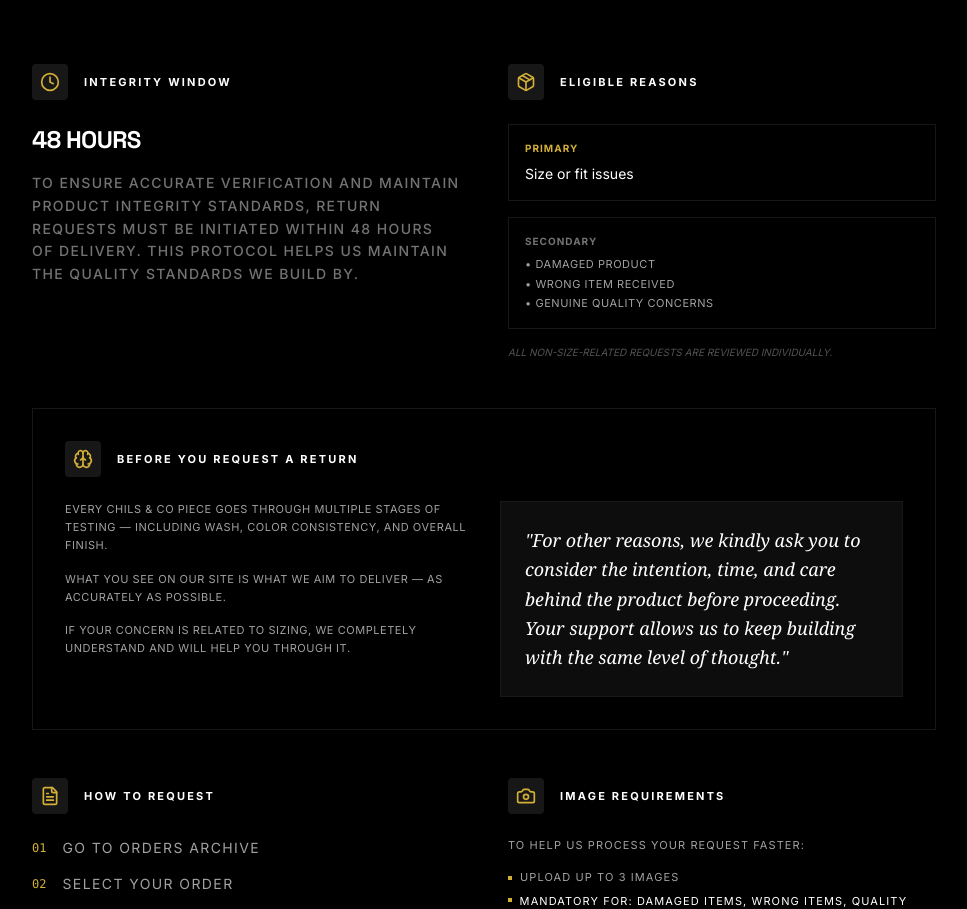
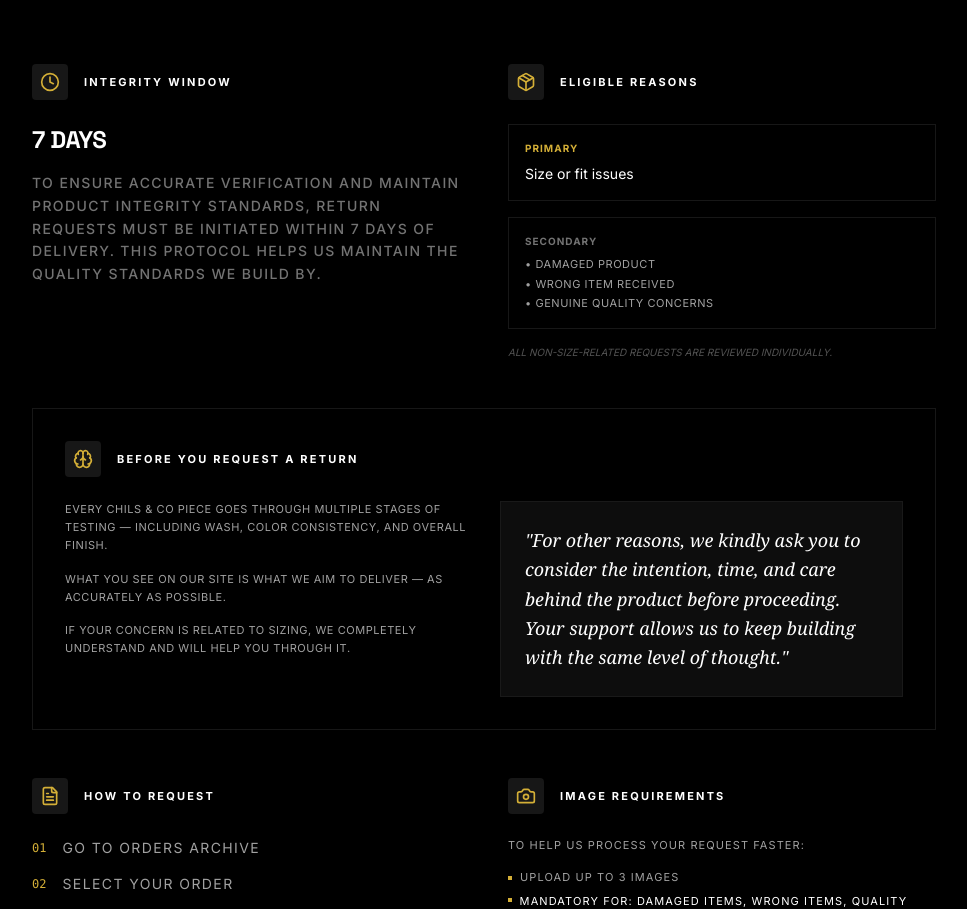
Before and after one commit to chilsandco/chills-version-1, a React (Vite) app: page /returns-refunds in a window 1280 px wide. Shown: the part 780-1689 px from the top of the page, without its empty margins (156-1123 px from the left). Built offline with nearby package versions, Linux system fonts and the light colour scheme; no server answers.

Commit message:
Update return policy from 48 hours to 7 days across all pages

```diff
--- a/src/pages/ProductDetail.tsx
+++ b/src/pages/ProductDetail.tsx
@@ -1209,7 +1209,7 @@ const ProductDetail: React.FC = () => {
                 </div>
                 <div className="space-y-3 text-[12px] font-light leading-relaxed tracking-wide text-neutral-400">
                   <p>
-                    Every garment is eligible for a refund or size exchange within <strong className="text-white">48 hours of delivery</strong>.
+                    Every garment is eligible for a refund or size exchange within <strong className="text-white">7 days of delivery</strong>.
                   </p>
                   <p className="text-[10px] text-neutral-500 uppercase tracking-widest font-mono pt-1">
                     How to execute a return:
--- a/src/pages/ReturnRequest.tsx
+++ b/src/pages/ReturnRequest.tsx
@@ -135,13 +135,13 @@ const ReturnRequest: React.FC = () => {
     }
   };
 
-  // Logic for 48 hour window
+  // Logic for 7 day window
   const isReturnable = () => {
     if (!signal || signal.status !== 'completed' || !signal.dateCompleted) return false;
     const completedDate = new Date(signal.dateCompleted);
     const now = new Date();
     const diffHours = (now.getTime() - completedDate.getTime()) / (1000 * 60 * 60);
-    return diffHours <= 48;
+    return diffHours <= 168;
   };
 
   if (loading) {
@@ -199,9 +199,9 @@ const ReturnRequest: React.FC = () => {
         {isWindowExpired ? (
           <div className="lg:col-span-12 bg-red-500/5 border border-red-500/20 p-12 text-center rounded-sm">
             <AlertCircle size={40} className="mx-auto mb-6 text-red-500" />
-            <h3 className="text-2xl font-display font-bold tracking-tight mb-4 uppercase">System Lock: 48hr Window Expired</h3>
+            <h3 className="text-2xl font-display font-bold tracking-tight mb-4 uppercase">System Lock: 7-Day Window Expired</h3>
             <p className="text-[11px] text-white/50 tracking-[0.2em] uppercase italic max-w-md mx-auto leading-relaxed">
-              Returns are only authorized within a 48-hour delivery window. This window has now closed for your transmission. For critical defective hardware issues, please contact direct support.
+              Returns are only authorized within a 7-day delivery window. This window has now closed for your transmission. For critical defective hardware issues, please contact direct support.
             </p>
           </div>
         ) : (
--- a/src/pages/Returns.tsx
+++ b/src/pages/Returns.tsx
@@ -126,9 +126,9 @@ const Returns: React.FC = () => {
             <h2 className="text-[11px] tracking-[0.2em] font-bold uppercase">Integrity Window</h2>
           </div>
           <div className="space-y-4">
-            <p className="text-2xl font-display font-bold tracking-tight">48 HOURS</p>
+            <p className="text-2xl font-display font-bold tracking-tight">7 DAYS</p>
             <p className="text-neutral-500 text-sm leading-relaxed uppercase tracking-widest font-medium">
-              To ensure accurate verification and maintain product integrity standards, return requests must be initiated within 48 hours of delivery. This protocol helps us maintain the quality standards we build by.
+              To ensure accurate verification and maintain product integrity standards, return requests must be initiated within 7 days of delivery. This protocol helps us maintain the quality standards we build by.
             </p>
           </div>
         </motion.section>
--- a/src/pages/TermsConditions.tsx
+++ b/src/pages/TermsConditions.tsx
@@ -127,7 +127,7 @@ const TermsConditions: React.FC = () => {
                   <h2 className="text-[11px] tracking-[0.3em] font-bold uppercase">06 // Returns & Refunds</h2>
                 </div>
                 <p className="text-neutral-400 text-[10px] leading-relaxed uppercase tracking-[0.15em]">
-                    Governed by our Returns Policy. Requests must be initiated within 48 hours of delivery. Orders can only be cancelled prior to dispatch.
+                    Governed by our Returns Policy. Requests must be initiated within 7 days of delivery. Orders can only be cancelled prior to dispatch.
                 </p>
              </div>
           </section>
```
